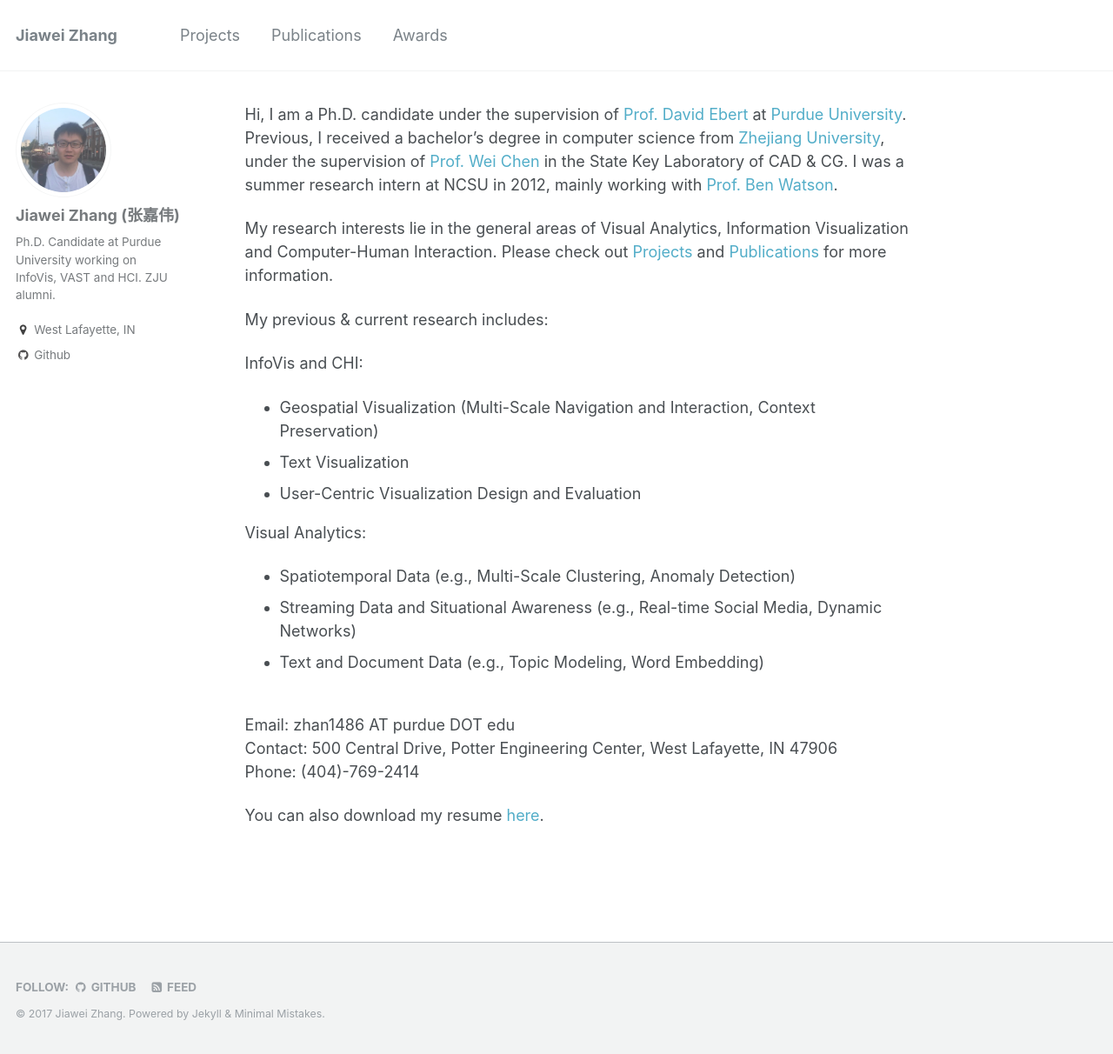
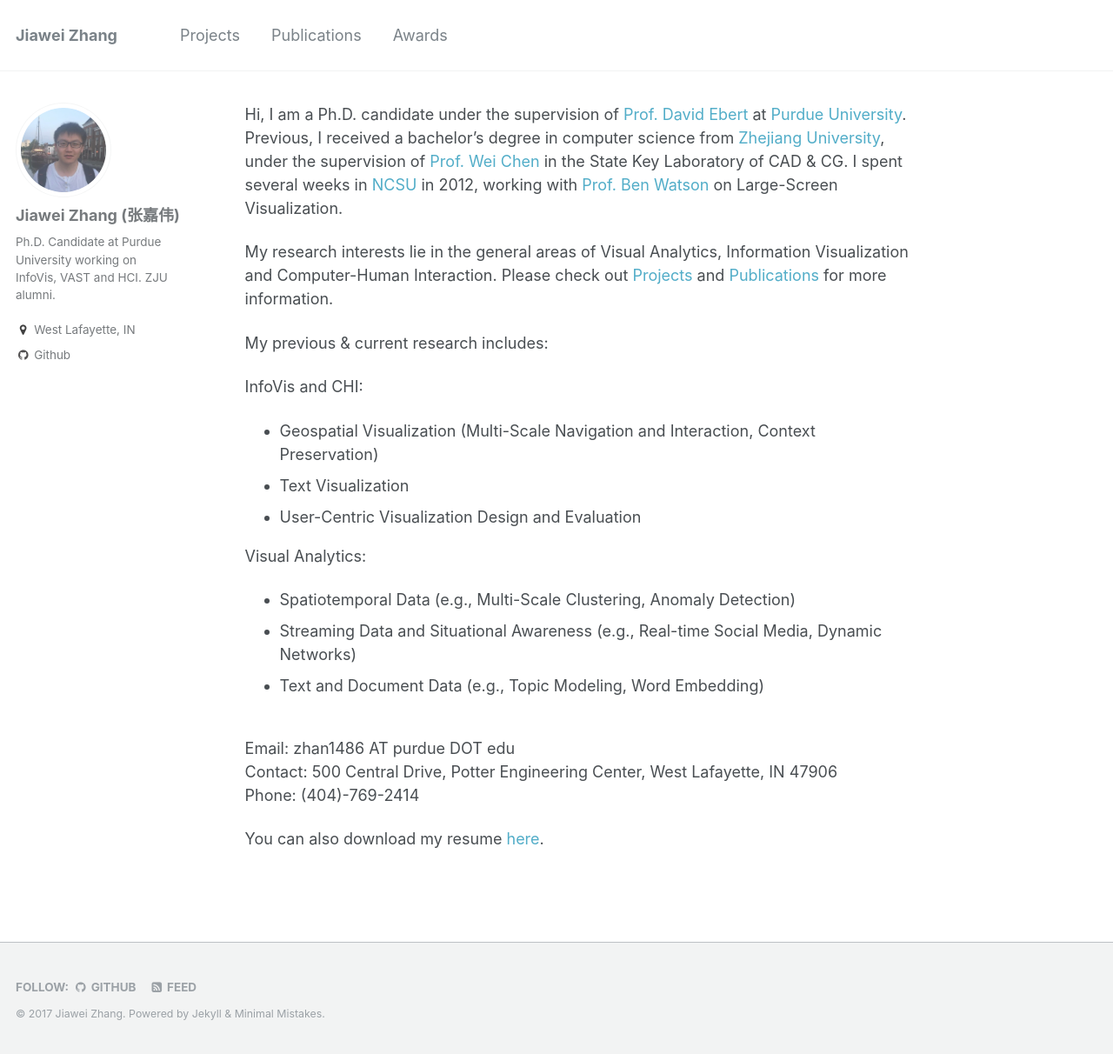
Before and after one commit to rivulet-zhang/rivulet-zhang.github.io, a Jekyll site: the page built from index.md, in a window 1280 px wide and 1212 px high. Shown: the whole window at 87% size. Built offline with Jekyll 4.4.1, drawn with Linux system fonts in a browser that asks for light colours.

Commit message:
initial commit

```diff
--- a/index.md
+++ b/index.md
@@ -4,7 +4,7 @@
 permalink: /
 ---
 Hi, I am a Ph.D. candidate under the supervision of [Prof. David Ebert](https://engineering.purdue.edu/~ebertd) at [Purdue University](http://www.purdue.edu/).
-Previous, I received a bachelor's degree in computer science from [Zhejiang University](http://www.zju.edu.cn/), under the supervision of [Prof. Wei Chen](http://www.cad.zju.edu.cn/home/chenwei/) in the State Key Laboratory of CAD &amp; CG. I was a summer research intern at NCSU in 2012, mainly working with [Prof. Ben Watson](https://www.csc.ncsu.edu/people/bwatson).
+Previous, I received a bachelor's degree in computer science from [Zhejiang University](http://www.zju.edu.cn/), under the supervision of [Prof. Wei Chen](http://www.cad.zju.edu.cn/home/chenwei/) in the State Key Laboratory of CAD &amp; CG. I spent several weeks in [NCSU](https://www.ncsu.edu/) in 2012, working with [Prof. Ben Watson](https://www.csc.ncsu.edu/people/bwatson) on Large-Screen Visualization.
 
 My research interests lie in the general areas of Visual Analytics, Information Visualization and Computer-Human Interaction.
 Please check out [Projects](/projects.html) and [Publications](/publications.html) for more information. <br>
```
